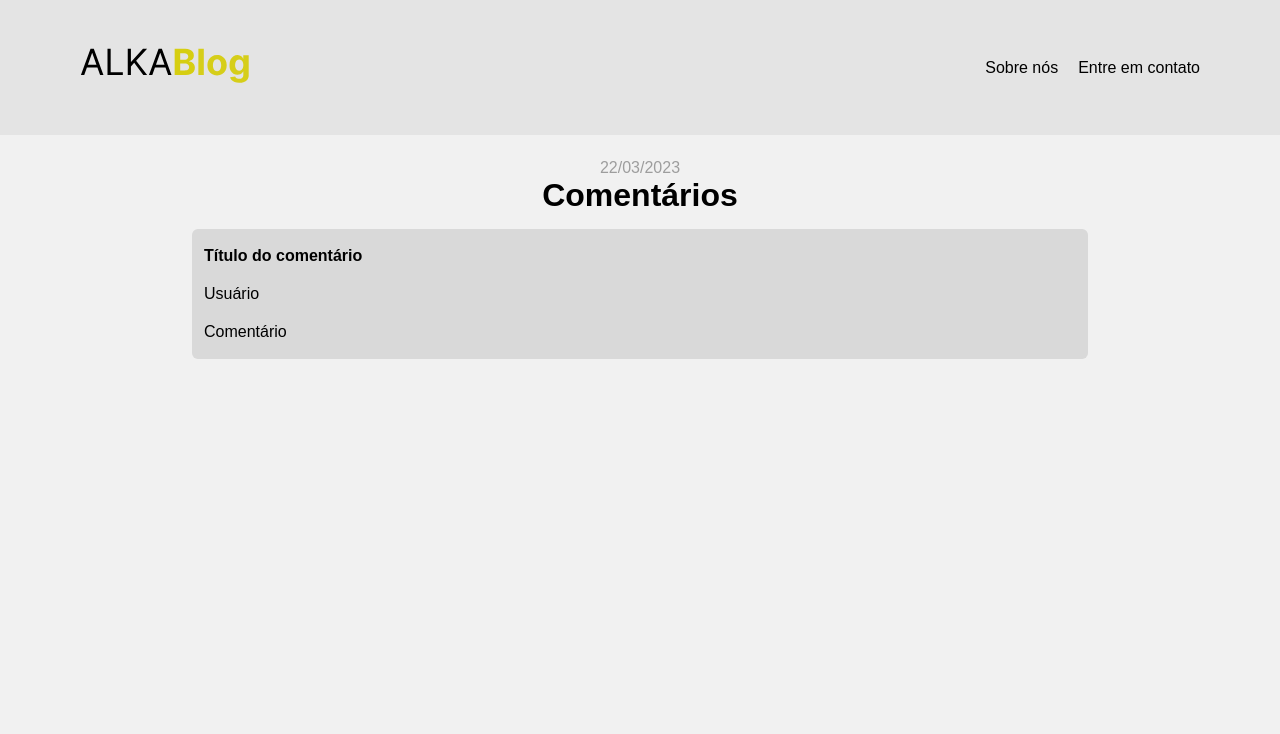
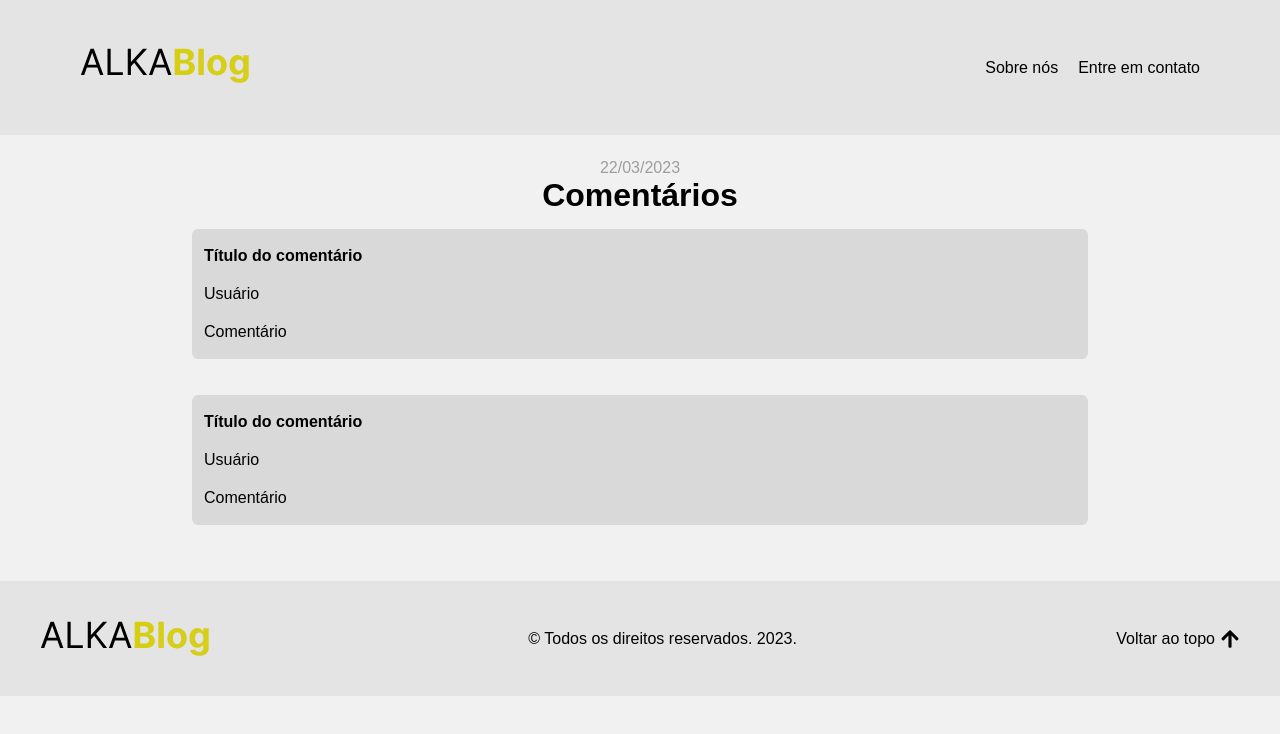
Before and after one commit to AdsonVilla/Posts-and-Comments, a React (Vite) app in the folder teste-frontend/: page /comments in a window 1280 px wide. Shown: the top 734 px of the page. Built offline with nearby package versions, Linux system fonts and the light colour scheme.

Commit message:
feat: Adicionar footer à página comments

```diff
--- a/teste-frontend/src/components/Footer/footer.css
+++ b/teste-frontend/src/components/Footer/footer.css
@@ -1,3 +1,10 @@
+footer {
+  position: relative;
+  bottom: 0;
+  left: 0;
+  right: 0;
+}
+
 .footer-contents {
   background-color: #e4e4e4;
   display: flex;
--- a/teste-frontend/src/pages/Comments/index.jsx
+++ b/teste-frontend/src/pages/Comments/index.jsx
@@ -1,3 +1,4 @@
+import { Footer } from "../../components/Footer";
 import { Navbar } from "../../components/Navbar";
 import { PostComments } from "../../components/PostComments";
 import "./comments.css";
@@ -10,8 +11,10 @@ function Comments() {
         <span>22/03/2023</span>
         <h1>Comentários</h1>
       </header>
+      <PostComments />
+      <PostComments />
 
-      <PostComments />
+      <Footer />
     </div>
   );
 }
--- a/teste-frontend/src/pages/Home/index.jsx
+++ b/teste-frontend/src/pages/Home/index.jsx
@@ -8,7 +8,7 @@ function Home() {
     <div id="top">
       <Navbar />
       <header className="header">
-        <span>22/03/2023</span>
+        <span>23/03/2022</span>
         <h1>Posts recentes</h1>
       </header>
       <div className="posts-container">
```
